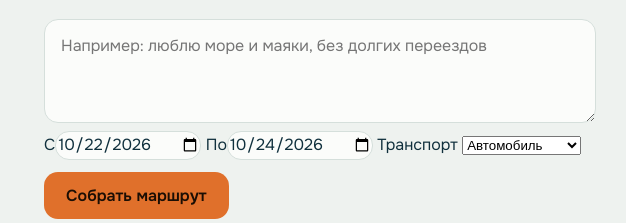
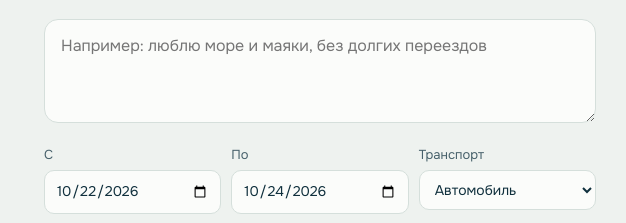
Before and after one commit to MikhaelCat/vibecode, a website: page src/frontend/index.html in a window 1280 px wide. Shown: the part 281-504 px from the top of the page, 0-626 px from the left. Drawn offline with nearby package versions, Linux system fonts and the light colour scheme; no server answers; grey boxes are pictures that could not be loaded; a web font is replaced by a local one.

Commit message:
style(frontend): layout date and transport fields

```diff
--- a/src/frontend/styles.css
+++ b/src/frontend/styles.css
@@ -33,6 +33,11 @@ h1{font:700 clamp(30px,5vw,44px)/1.08 var(--f-head);letter-spacing:-.03em;margin
 textarea,input{font:inherit;color:inherit;background:var(--paper);border:1.5px solid var(--line);border-radius:var(--r)}
 textarea{width:100%;padding:14px 16px;resize:vertical;min-height:92px}
 textarea:focus,input:focus{border-color:var(--tide);outline:none}
+.controls{display:grid;grid-template-columns:repeat(3,minmax(0,1fr));gap:10px;margin-top:14px}
+.field{display:flex;flex-direction:column;gap:5px;font-size:13px;color:var(--ink-2)}
+.field input,.field select{width:100%;padding:9px 11px;border:1.5px solid var(--line);border-radius:10px;background:var(--paper);color:var(--ink);font:inherit;font-size:14px}
+.field input:focus,.field select:focus{border-color:var(--tide);outline:none}
+@media (max-width:620px){.controls{grid-template-columns:1fr 1fr}.field:last-child{grid-column:1/-1}}
 .row{display:flex;gap:14px;align-items:center;flex-wrap:wrap;margin-top:12px}
 .btn{font:600 16px var(--f-body);background:var(--tiger);color:#1b0e04;border:0;border-radius:var(--r);padding:13px 22px;cursor:pointer;transition:transform .12s}
 .btn:hover{transform:translateY(-1px)}
@@ -64,7 +69,6 @@ textarea:focus,input:focus{border-color:var(--tide);outline:none}
 .plan-head p{margin:0 0 14px;color:var(--ink-2)}
 .meta{display:flex;flex-wrap:wrap;gap:8px}
 .pill{font-size:14px;padding:5px 12px;border-radius:99px;background:var(--paper);border:1px solid var(--line)}
-.mock{font-size:11px;font-weight:600;padding:1px 7px;border-radius:6px;background:#f3d9b6;color:#6b3a07;margin-left:6px}
 
 .tabs{display:flex;gap:6px;margin:26px 0 4px;border-bottom:1.5px solid var(--line)}
 .tab{font:600 15px var(--f-body);background:none;border:0;padding:10px 16px;color:var(--ink-2);cursor:pointer;border-bottom:3px solid transparent;margin-bottom:-1.5px}
```
